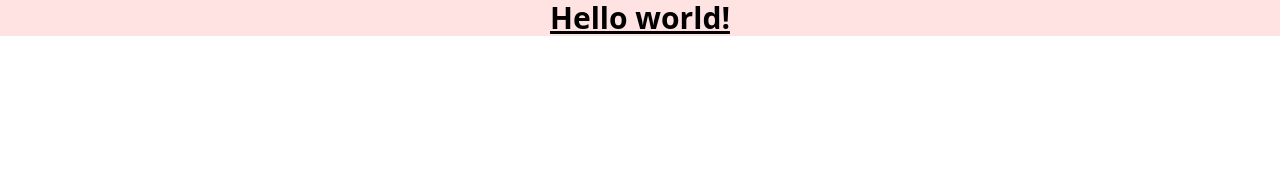
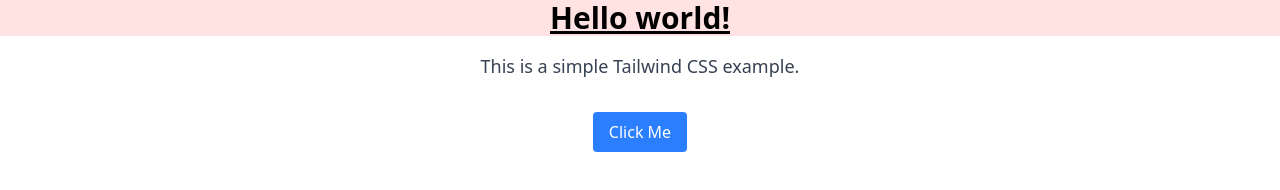
Before and after one commit to alwaysdims/Laporan-masyarakat, a website: page index.html in a window 1280 px wide. Drawn offline with Linux system fonts and the light colour scheme.

Commit message:
commit
coba

```diff
--- a/index.html
+++ b/index.html
@@ -9,5 +9,13 @@
   <h1 class="text-3xl font-bold bg-red-100 text-center underline">
     Hello world!
   </h1>
+    <p class="text-lg text-gray-700 text-center mt-4">
+        This is a simple Tailwind CSS example.
+    </p>
+  <div class="flex justify-center mt-8">
+    <button class="px-4 py-2 bg-blue-500 text-white rounded hover:bg-blue-600">
+      Click Me
+    </button>
+    </div>
 </body>
 </html>
```
Also changed, not shown: src/output.css.
